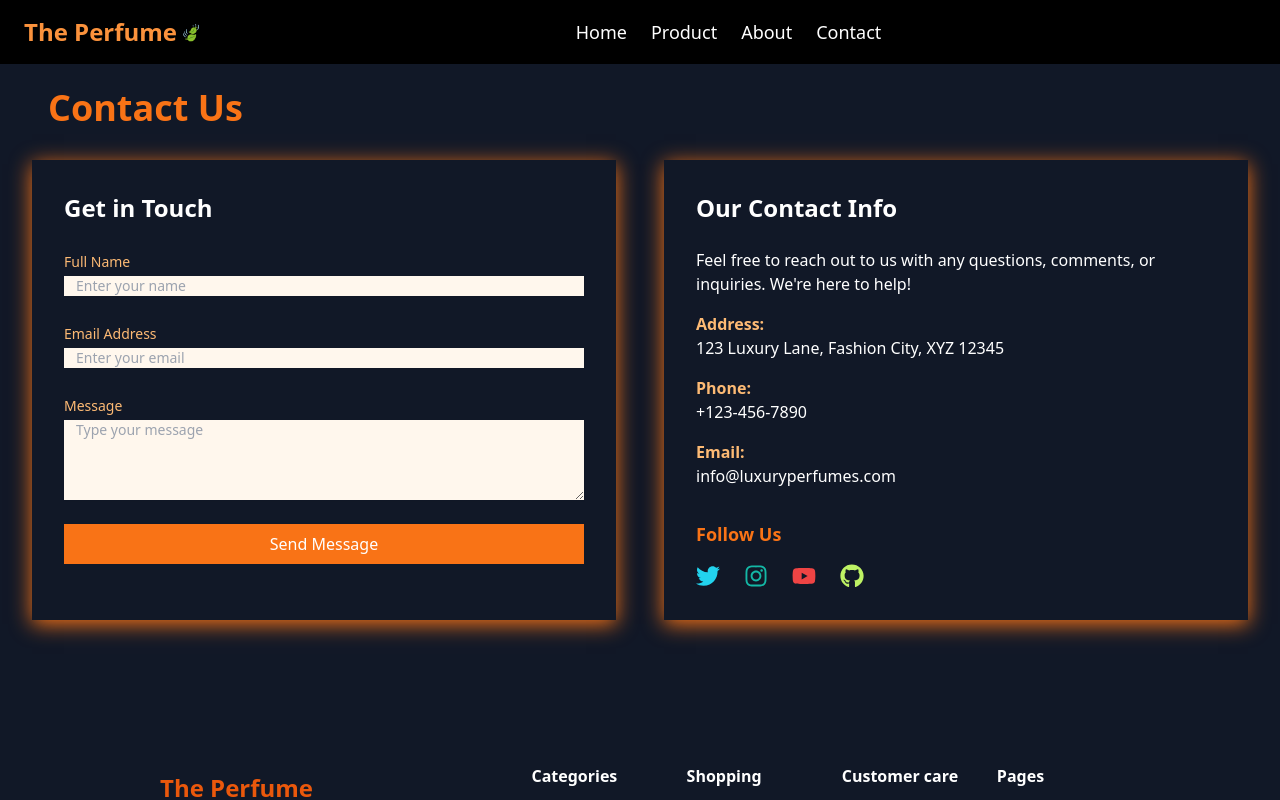
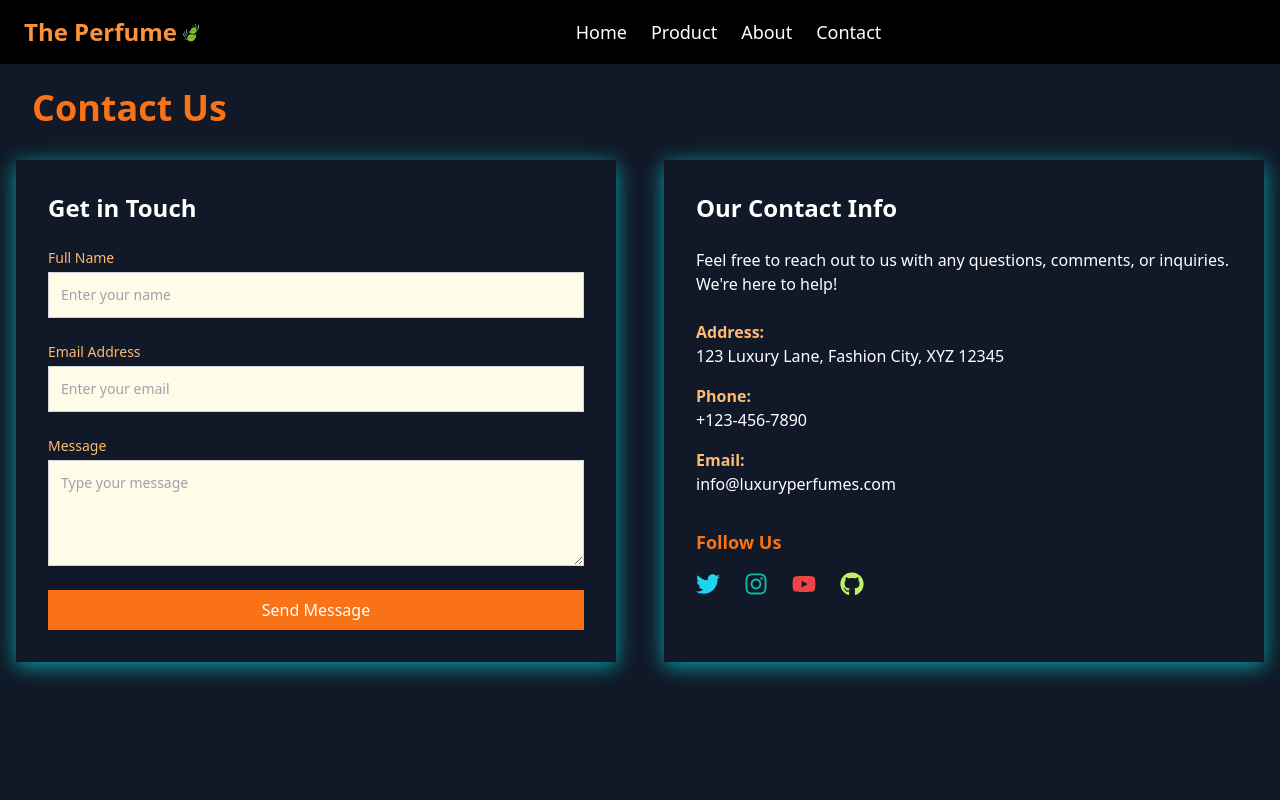
Before and after one commit to dev-hamza-h/perfume-website, a Next.js app: page /contact in a window 1280 px wide. Shown: the top 800 px of the page. Built offline with nearby package versions, Linux system fonts and the light colour scheme.

Commit message:
initial commit

```diff
--- a/src/app/contact/page.tsx
+++ b/src/app/contact/page.tsx
@@ -2,51 +2,49 @@ import { FaTwitter, FaInstagram, FaYoutube, FaGithub } from 'react-icons/fa';
 
 export default function Contact() {
     return (
-        <div id="contact" className="bg-gray-900 py-16">
-            <div className="max-w-7xl mx-auto px-4 sm:px-6 lg:px-8 ">
-                <h2 className="text-4xl font-bold text-left mb-8 pl-4 mt-6 text-orange-500">Contact Us</h2>
+        <div id="contact" className="bg-gray-900 pt-16 pb-16">
+            <div className="max-w-7xl mx-auto px-4">
+                <h2 className="text-4xl font-bold text-orange-500 mb-8 pl-4 mt-6">Contact Us</h2>
 
-                <div className="grid grid-cols-1 lg:grid-cols-2 gap-12">
+                <div className="grid grid-cols-1 gap-12 md:grid-cols-2">
                     {/* Contact Form */}
-                    <div className="bg-transparent shadow-[0_4px_20px_rgba(0,255,255,0.6)] shadow-orange-500 rounded-lg p-8 ">
-                        <h3 className="text-2xl text-white font-bold mb-6">Get in Touch</h3>
-                        <form action="#" method="POST" className="space-y-6">
-                            <div>
-                                <label htmlFor="name" className="block text-sm font-medium text-orange-300 py-1">Full Name</label>
-                                <input type="text" name="name" id="name" className=" bg-orange-50 block w-full border-gray-300  rounded-md shadow-sm focus:border-indigo-500 focus:ring-indigo-500 sm:text-sm px-3" placeholder="Enter your name" required />
+                    <div className="bg-transparent shadow-[0_4px_20px_rgba(0,255,255,0.6)] rounded-lg p-8">
+                        <h3 className="text-2xl font-bold text-white mb-6">Get in Touch</h3>
+                        <form action="#" method="POST" className="flex flex-col gap-6">
+                            <div className="flex flex-col">
+                                <label htmlFor="name" className="text-sm font-medium text-orange-300 pb-1">Full Name</label>
+                                <input type="text" name="name" id="name" className="bg-yellow-50 w-full border border-gray-300 rounded-lg p-3 text-sm focus:outline-none focus:ring-2 focus:ring-indigo-500" placeholder="Enter your name" required />
                             </div>
 
-                            <div>
-                                <label htmlFor="email" className="block text-sm font-medium text-orange-300 py-1">Email Address</label>
-                                <input type="email" name="email" id="email" className="bg-orange-50 block w-full border-gray-300 rounded-md shadow-sm focus:border-indigo-500 focus:ring-indigo-500 sm:text-sm px-3" placeholder="Enter your email" required />
+                            <div className="flex flex-col">
+                                <label htmlFor="email" className="text-sm font-medium text-orange-300 pb-1">Email Address</label>
+                                <input type="email" name="email" id="email" className="bg-yellow-50 w-full border border-gray-300 rounded-lg p-3 text-sm focus:outline-none focus:ring-2 focus:ring-indigo-500" placeholder="Enter your email" required />
                             </div>
 
-                            <div>
-                                <label htmlFor="message" className="block text-sm font-medium text-orange-300 py-1">Message</label>
-                                <textarea id="message" name="message" rows={4} className=" bg-orange-50 px-3 block w-full border-gray-300 rounded-md shadow-sm focus:border-indigo-500 focus:ring-indigo-500 sm:text-sm" placeholder="Type your message" required></textarea>
+                            <div className="flex flex-col">
+                                <label htmlFor="message" className="text-sm font-medium text-orange-300 pb-1">Message</label>
+                                <textarea id="message" name="message" rows={4} className="bg-yellow-50 w-full border border-gray-300 rounded-lg p-3 text-sm focus:outline-none focus:ring-2 focus:ring-indigo-500" placeholder="Type your message" required></textarea>
                             </div>
 
-                            <button type="submit" className="w-full bg-orange-500 text-white py-2 px-4 rounded-md hover:bg-orange-400 transition">Send Message</button>
+                            <button type="submit" className="bg-orange-500 text-white py-2 px-4 rounded-lg hover:bg-orange-400 transition duration-300">Send Message</button>
                         </form>
                     </div>
 
                     {/* Contact Information */}
-                    <div className="bg-transparent shadow-[0_4px_20px_rgba(0,255,255,0.6)] shadow-orange-500 rounded-lg p-8">
-                        <h3 className="text-white  text-2xl font-bold mb-6">Our Contact Info</h3>
-                        <p className="text-white mb-4">
-                            Feel free to reach out to us with any questions, comments, or inquiries. We&apos;re here to help!
-                        </p>
-                        <ul className="space-y-4">
-                            <li>
-                                <span className="font-semibold text-orange-300">Address:</span>
-                                <p className='text-white'>123 Luxury Lane, Fashion City, XYZ 12345</p>
+                    <div className="bg-transparent shadow-[0_4px_20px_rgba(0,255,255,0.6)] rounded-lg p-8">
+                        <h3 className="text-2xl font-bold text-white mb-6">Our Contact Info</h3>
+                        <p className="text-white mb-6">Feel free to reach out to us with any questions, comments, or inquiries. We're here to help!</p>
+                        <ul className="list-none pl-0 mb-8">
+                            <li className="mb-4">
+                                <span className="font-bold text-orange-300">Address:</span>
+                                <p className="text-white">123 Luxury Lane, Fashion City, XYZ 12345</p>
                             </li>
-                            <li>
-                                <span className="font-semibold text-orange-300">Phone:</span>
+                            <li className="mb-4">
+                                <span className="font-bold text-orange-300">Phone:</span>
                                 <p className="text-white">+123-456-7890</p>
                             </li>
-                            <li>
-                                <span className="font-semibold text-orange-300">Email:</span>
+                            <li className="mb-4">
+                                <span className="font-bold text-orange-300">Email:</span>
                                 <p className="text-white">info@luxuryperfumes.com</p>
                             </li>
                         </ul>
@@ -54,17 +52,17 @@ export default function Contact() {
                         {/* Social Media Links */}
                         <div className="mt-8">
                             <h4 className="text-lg font-bold text-orange-500 mb-4">Follow Us</h4>
-                            <div className="flex space-x-6">
-                                <a href="#" className="text-cyan-400 hover:text-cyan-300">
+                            <div className="flex gap-6">
+                                <a href="#" className="text-cyan-400 hover:text-cyan-300 transition duration-300">
                                     <FaTwitter size={24} />
                                 </a>
-                                <a href="#" className="text-teal-500 hover:text-teal-400">
+                                <a href="#" className="text-teal-500 hover:text-teal-400 transition duration-300">
                                     <FaInstagram size={24} />
                                 </a>
-                                <a href="#" className="text-red-500 hover:text-red-400">
+                                <a href="#" className="text-red-500 hover:text-red-400 transition duration-300">
                                     <FaYoutube size={24} />
                                 </a>
-                                <a href="#" className="text-lime-300 hover:text-lime-200">
+                                <a href="#" className="text-lime-300 hover:text-lime-200 transition duration-300">
                                     <FaGithub size={24} />
                                 </a>
                             </div>
```
